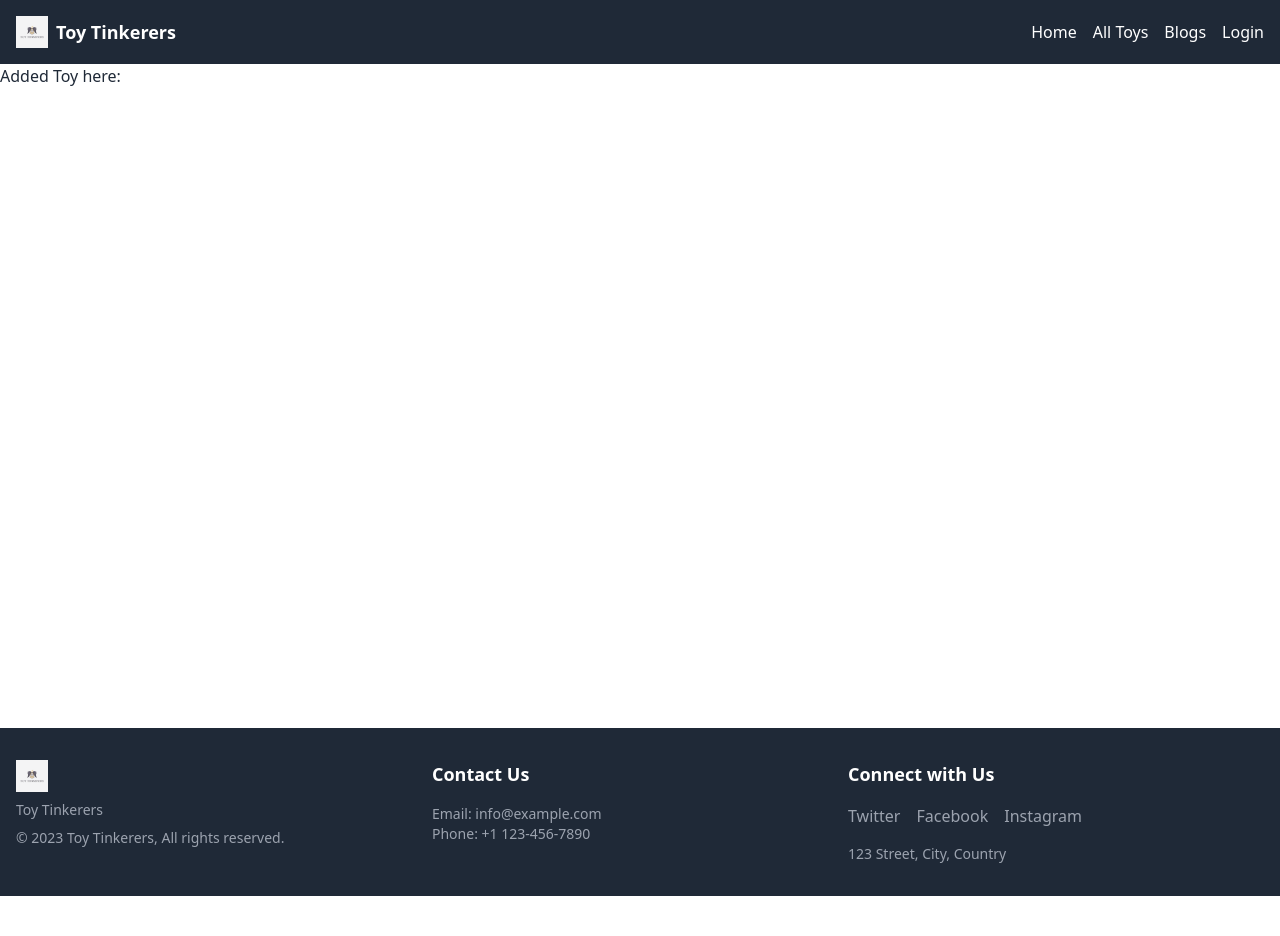
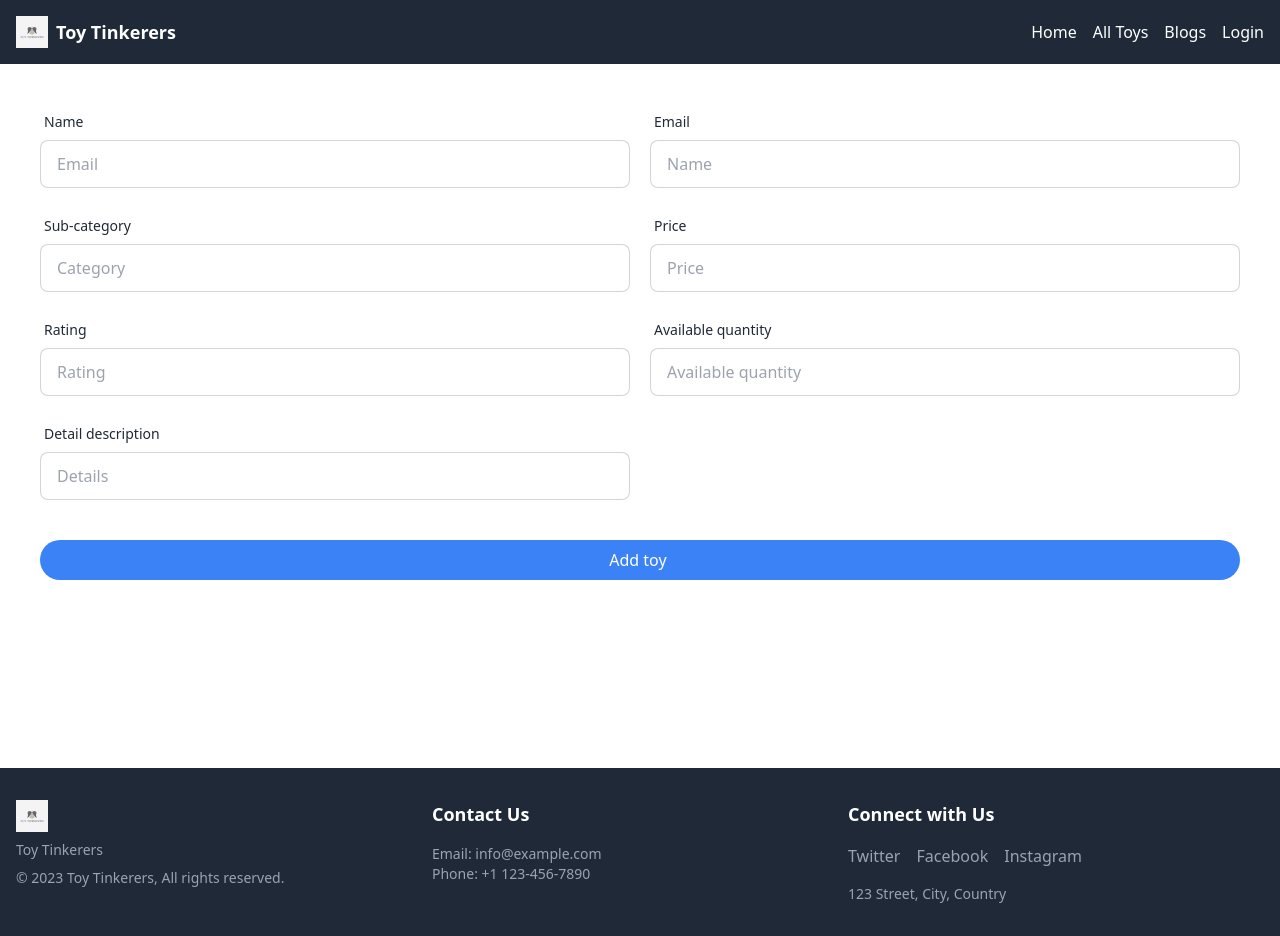
Before and after one commit to Rafsanfaruk/toy-tinkers-client-site, a React (Vite) app: page /add-toy/1 in a window 1280 px wide. Before the commit the page ends 896 px from the top, so only its background shows below. Built offline with nearby package versions, Linux system fonts and the light colour scheme; no server answers.

Commit message:
add toy form create

```diff
--- a/src/Pages/AddToys/AddToys.jsx
+++ b/src/Pages/AddToys/AddToys.jsx
@@ -3,16 +3,103 @@
 import { useLoaderData } from "react-router-dom";
 
 const AddToys = () => {
+  const toys = useLoaderData();
 
-    const toys =useLoaderData();
-    const {_id, picture_url, seller_name, sub_category, price, available_quantity,seller_email } =
-    toys;
+  const {
+    _id,
+    picture_url,
+    seller_name,
+    sub_category,
+    price,
+    available_quantity,
+    seller_email,
+  } = toys;
 
-    return (
-        <div>
-            <h2>Added Toy here:{toys.picture_url}</h2>
+  return (
+    <div className="m-10">
+      <form>
+        <div className=" grid grid-cols-1 md:grid-cols-2 gap-5">
+          <div className="form-control">
+            <label className="label">
+              <span className="label-text">Name</span>
+            </label>
+            <input
+              type="text"
+              placeholder="Email"
+              className="input input-bordered"
+            />
+          </div>
+          <div className="form-control">
+            <label className="label">
+              <span className="label-text">Email</span>
+            </label>
+            <input
+              type="email"
+              placeholder="Name"
+              className="input input-bordered"
+            />
+          </div>
+          <div className="form-control">
+            <label className="label">
+              <span className="label-text">Sub-category</span>
+            </label>
+            <input
+              type="text"
+              placeholder="Category"
+              className="input input-bordered"
+            />
+          </div>
+          <div className="form-control">
+            <label className="label">
+              <span className="label-text">Price</span>
+            </label>
+            <input
+              type="text"
+              placeholder="Price"
+              className="input input-bordered"
+            />
+          </div>
+          <div className="form-control">
+            <label className="label">
+              <span className="label-text">Rating</span>
+            </label>
+            <input
+              type="text"
+              placeholder="Rating"
+              className="input input-bordered"
+            />
+          </div>
+          <div className="form-control">
+            <label className="label">
+              <span className="label-text">Available quantity</span>
+            </label>
+            <input
+              type="text"
+              placeholder="Available quantity"
+              className="input input-bordered"
+            />
+          </div>
+          <div className="form-control">
+            <label className="label">
+              <span className="label-text">Detail description</span>
+            </label>
+            <input
+              type="text"
+              placeholder="Details"
+              className="input input-bordered"
+            />
+          </div>
         </div>
-    );
+        <div className="form-control mt-6">
+          <input
+            className="mt-4 bg-blue-500 hover:bg-blue-600 text-white py-2 px-4 rounded-full"
+            type="submit"
+            value="Add toy "
+          />
+        </div>
+      </form>
+    </div>
+  );
 };
 
 export default AddToys;
```
